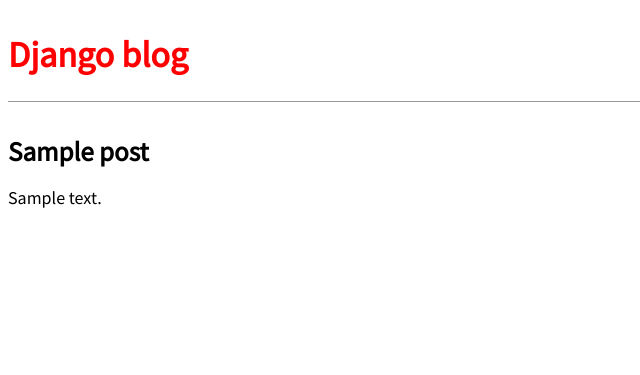
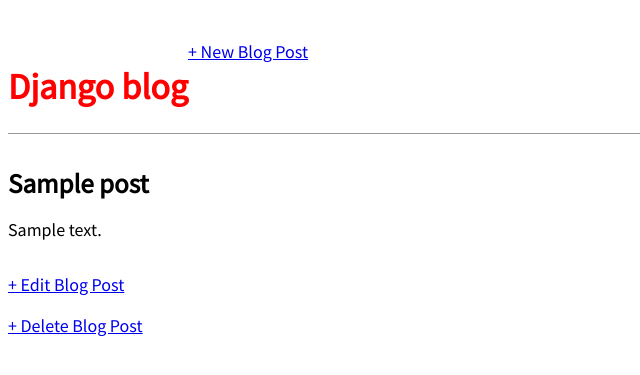
Before and after one commit to cHa-dotlearnsonline/D4BBlog, a Django app: page /post/1/ in a window 1280 px wide. Shown: the top 375 px of the page, without its empty margins (0-640 px from the left). Run offline with Django 5.2, Linux system fonts and the light colour scheme; tables that the repository leaves empty hold one stand-in row (values such as "Sample post").

Commit message:
Added a create, update and delete view

```diff
--- a/blog/urls.py
+++ b/blog/urls.py
@@ -1,8 +1,16 @@
 from django.urls import path
-from .views import post_list, post_detail
+from .views import (
+    BlogListView,
+    BlogDetailView,
+    BlogCreateView,
+    BlogUpdateView,
+    BlogDeleteView,
+    )
 
 urlpatterns = [
-    path("post/<int:pk>/", post_detail, name="post_detail"),
-    path("", post_list, name="home"),
-
+    path("post/new/", BlogCreateView.as_view(), name="post_new"),
+    path("post/<int:pk>/", BlogDetailView.as_view(), name="post_detail"),
+    path("", BlogListView.as_view(), name="home"),
+    path("post/<int:pk>/edit/", BlogUpdateView.as_view(), name="post_edit"),
+    path("post/<int:pk>/delete/", BlogDeleteView.as_view(), name="post_delete")
 ]
--- a/blog/views.py
+++ b/blog/views.py
@@ -1,12 +1,32 @@
-from django.shortcuts import render, get_object_or_404
+#from django.shortcuts import render, get_object_or_404
+from django.views.generic import ListView, DetailView
+from django.views.generic.edit import CreateView, UpdateView, DeleteView
+from django.urls import reverse_lazy
 from .models import Post
 
 # Create your views here.
 
-def post_list(request):
-    posts = Post.objects.all()
-    return render(request, 'home.html', {'posts': posts})
+class BlogListView(ListView):
+    model=Post
+    template_name="home.html"
+    context_object_name = 'posts'
 
-def post_detail(request, pk):
-    post = get_object_or_404(Post, pk=pk)
-    return render(request, "post_detail.html", {"post": post})
+
+class BlogDetailView(DetailView):
+    model=Post
+    template_name = "post_detail.html"
+
+class BlogCreateView(CreateView): # new
+    model = Post
+    template_name = "post_new.html"
+    fields = ["title", "author", "body"]
+
+class BlogUpdateView(UpdateView):
+    model=Post
+    template_name = "post_edit.html"
+    fields=["title", "body"]
+
+class BlogDeleteView(DeleteView):
+    model=Post
+    template_name= "post_delete.html"
+    success_url = reverse_lazy("home")
--- a/templates/base.html
+++ b/templates/base.html
@@ -10,7 +10,16 @@
 </head>
 <body>
     <header>
-        <h1><a href="{% url 'home' %}">Django blog</a></h1>
+        <div class="nav-left">
+            <h1><a href="{% url 'home' %}">Django blog</a></h1>
+        </div>
+        <div class="nav-right">
+            <a href="{% url 'post_new' %}">
+                + New Blog Post
+            </a>
+        </div>
+
+
     </header>
     {% block content %}
 
--- a/templates/post_detail.html
+++ b/templates/post_detail.html
@@ -5,4 +5,8 @@
     <h2>{{post.title}}</h2>
     <p>{{post.body}}</p>
 </div>
+
+<p><a href="{% url 'post_edit' post.pk %}"> + Edit Blog Post</a></p>
+<p><a href="{%  url 'post_delete' post.pk %}">+ Delete Blog Post</a></p>
+
 {% endblock content %}
```
Also changed, not shown: blog/tests.py (+29 -0 lines), templates/post_delete.html (added, +10 -0 lines), templates/post_edit.html (added, +10 -0 lines), templates/post_new.html (added, +12 -0 lines).
